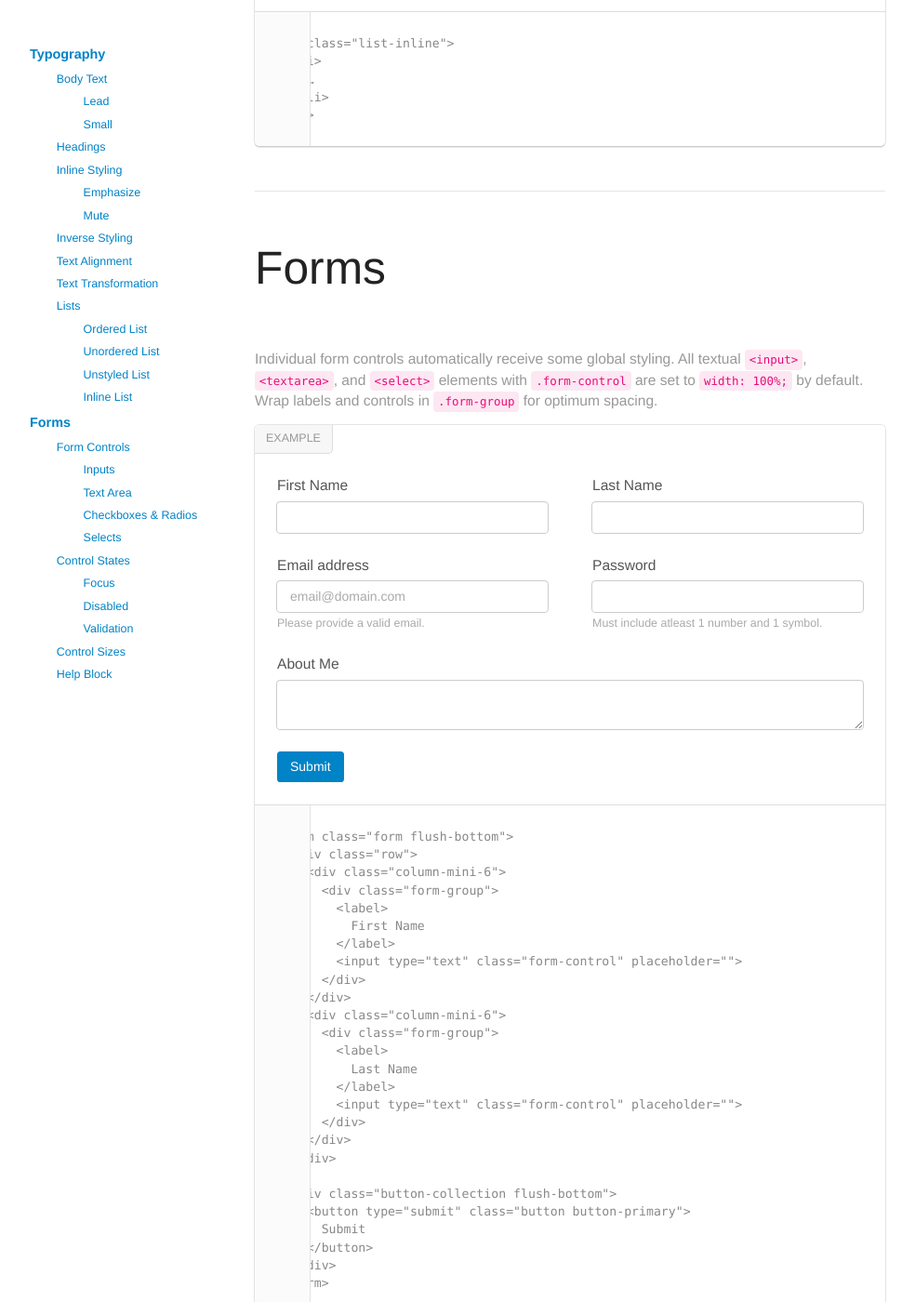
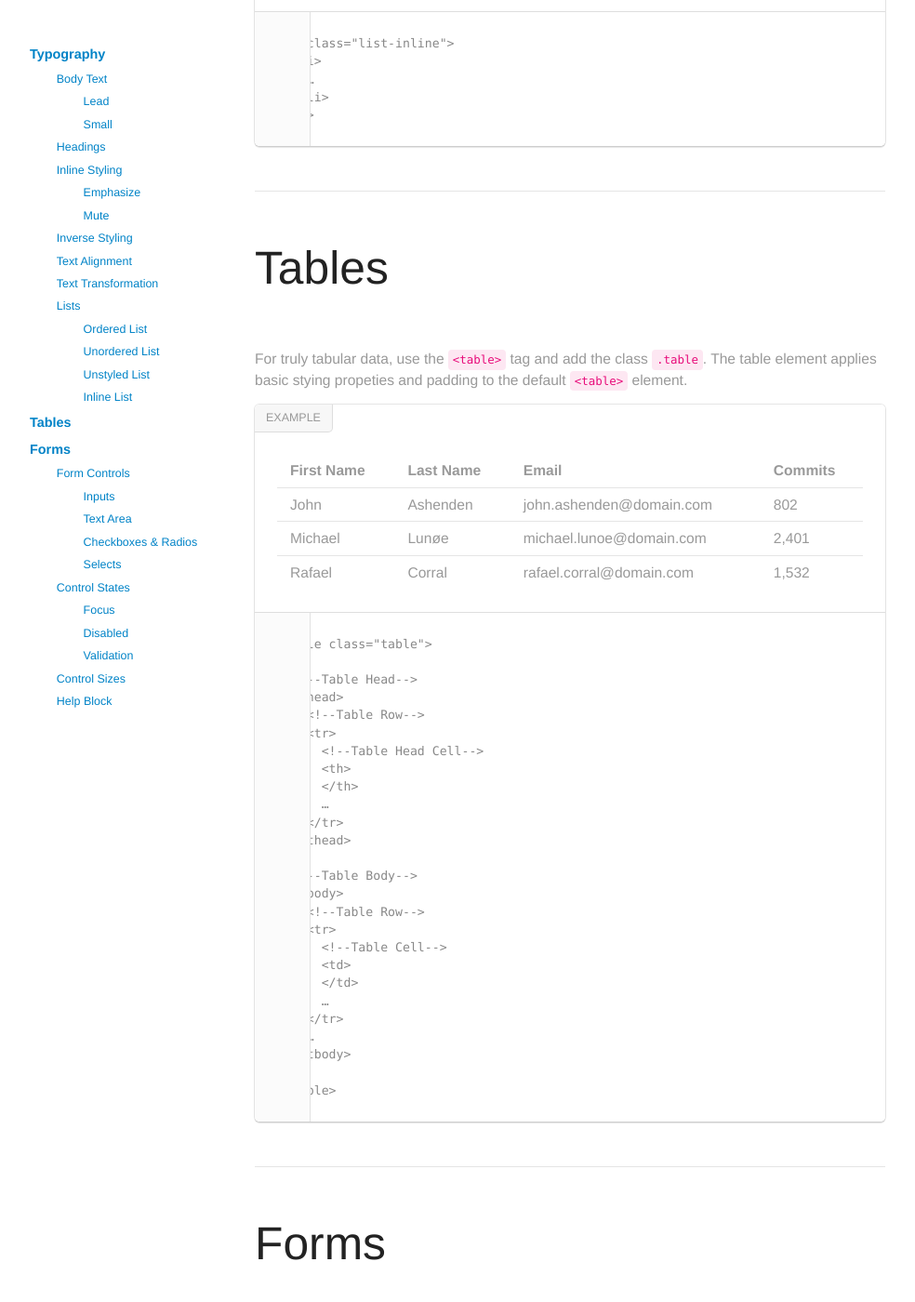
Before and after one commit to ashenden/canvas, a Jekyll site: the page built from index.html, in a window 1280 px wide and 1400 px high, scrolled down 10129 px. Shown: the whole window at 93% size, without its empty margins (148-1132 px from the left). Built offline with Jekyll 4.4.1, drawn with Linux system fonts in a browser that asks for light colours; nearby versions of some CDN libraries.

Commit message:
Start of table docs

```diff
--- a/_includes/styling/forms.html
+++ b/_includes/styling/forms.html
@@ -191,5 +191,5 @@ BEGIN: Forms
 </section>
 
 <!-- =================================================
-BEGIN: Forms
+END: Forms
 ================================================== -->
--- /dev/null
+++ b/_includes/styling/tables.html
@@ -0,0 +1,196 @@
+<!-- =================================================
+BEGIN: Tables
+================================================== -->
+
+<section id="tables">
+
+  <h1 class="flush-top">
+
+    Tables
+
+  </h1>
+
+  <p>
+
+    For truly tabular data, use the <code>&lt;table&gt;</code> tag and add the class <code>.table</code>.  The table element applies basic stying propeties and padding to the default <code>&lt;table&gt;</code> element.
+
+  </p>
+
+  <!-- =================================================
+  BEGIN: EXAMPLE
+  ================================================== -->
+
+  <div class="example-block">
+
+    <div class="example-block-content">
+
+      <table class="table">
+
+        <thead>
+
+          <tr>
+
+            <th>
+
+              First Name
+
+            </th>
+
+            <th>
+
+              Last Name
+
+            </th>
+
+            <th>
+
+              Email
+
+            </th>
+
+            <th>
+
+              Commits
+
+            </th>
+
+          </tr>
+
+        </thead>
+
+        <tbody>
+
+          <tr>
+
+            <td>
+
+              John
+
+            </td>
+
+            <td>
+
+              Ashenden
+
+            </td>
+
+            <td>
+
+              john.ashenden@domain.com
+
+            </td>
+
+            <td>
+
+              802
+
+            </td>
+
+          </tr>
+
+          <tr>
+
+            <td>
+
+              Michael
+
+            </td>
+
+            <td>
+
+              Lunøe
+
+            </td>
+
+            <td>
+
+              michael.lunoe@domain.com
+
+            </td>
+
+            <td>
+
+              2,401
+
+            </td>
+
+          </tr>
+
+          <tr>
+
+            <td>
+
+              Rafael
+
+            </td>
+
+            <td>
+
+              Corral
+
+            </td>
+
+            <td>
+
+              rafael.corral@domain.com
+
+            </td>
+
+            <td>
+
+              1,532
+
+            </td>
+
+          </tr>
+
+        </tbody>
+
+      </table>
+
+    </div>
+
+    <div class="example-block-footer example-block-footer-codeblock">
+
+<pre class="prettyprint linenums flush-bottom">
+&lt;table class="table"&gt;
+
+  &lt;!--Table Head--&gt;
+  &lt;thead&gt;
+    &lt;!--Table Row--&gt;
+    &lt;tr&gt;
+      &lt;!--Table Head Cell--&gt;
+      &lt;th&gt;
+      &lt;/th&gt;
+      &hellip;
+    &lt;/tr&gt;
+  &lt;/thead&gt;
+
+  &lt;!--Table Body--&gt;
+  &lt;tbody&gt;
+    &lt;!--Table Row--&gt;
+    &lt;tr&gt;
+      &lt;!--Table Cell--&gt;
+      &lt;td&gt;
+      &lt;/td&gt;
+      &hellip;
+    &lt;/tr&gt;
+    &hellip;
+  &lt;/tbody&gt;
+
+&lt;/table&gt;
+</pre>
+
+    </div>
+
+  </div>
+
+  <!-- =================================================
+  END: Example
+  ================================================== -->
+
+</section>
+
+<!-- =================================================
+END: Tables
+================================================== -->
--- a/index.html
+++ b/index.html
@@ -42,6 +42,8 @@ page-navigation:
       link: "#typography-lists-unstyled"
     - label: "Inline List"
       link: "#typography-lists-inline"
+- label: "Tables"
+  link: "#tables"
 - label: "Forms"
   link: "#forms"
   navigation:
@@ -81,6 +83,10 @@ page-navigation:
 
     <hr>
 
+    {% include styling/tables.html %}
+
+    <hr>
+
     {% include styling/forms.html %}
 
     {% include layout/page-content-navigation-close.html %}
```
Also changed, not shown: css/styles.css, 1 other file.
